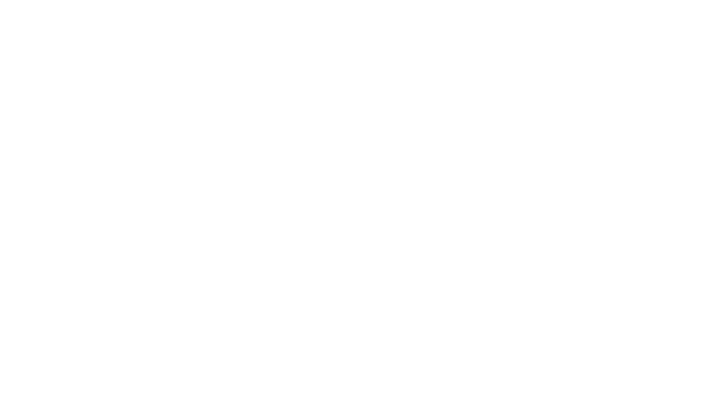
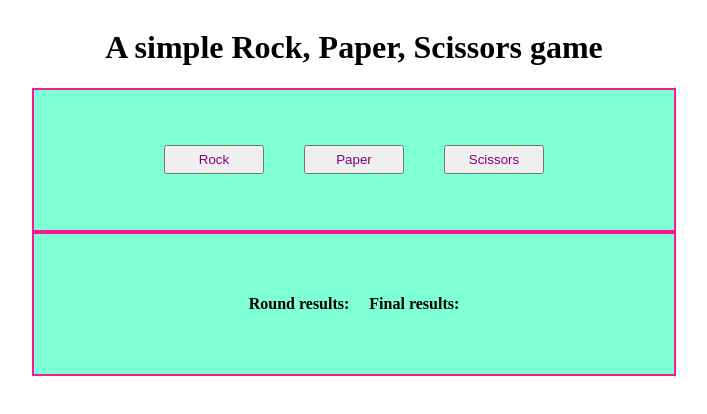
Before and after one commit to nassukesso/odin-rock-paper-scissors, a plain HTML site: page index.html in a window 1280 px wide. Shown: the whole page, without its empty margins (286-993 px from the left). Drawn offline with Linux system fonts and the light colour scheme.

Commit message:
Add buttons and some styles

```diff
--- a/css/styles.css
+++ b/css/styles.css
@@ -0,0 +1,32 @@
+.container {
+  padding: 20px;
+  border: 2px solid deeppink;
+  background-color: aquamarine;
+  width: 600px;
+  min-height: 100px;
+  display: flex;
+  align-items: center;
+  justify-content: center;
+}
+
+.inner-container {
+  display: block;
+}
+
+button {
+  padding: 5px 10px;
+  margin: 0 20px;
+  color: purple;
+  min-width: 100px;
+}
+
+body {
+  display: flex;
+  flex-direction: column;
+  align-items: center;
+}
+
+h2 {
+  font-size: 16px;
+  padding: 10px;
+}
--- a/index.html
+++ b/index.html
@@ -1,5 +1,6 @@
 <!DOCTYPE html>
 <html lang="en">
+
 <head>
   <meta charset="UTF-8">
   <meta http-equiv="X-UA-Compatible" content="IE=edge">
@@ -8,7 +9,26 @@
   <link rel="stylesheet" href="./css/styles.css" />
   <script src="./js/rockPaperScissors.js"></script>
 </head>
+
 <body>
+  <h1>A simple Rock, Paper, Scissors game</h1>
+  <div class="container">
+    <button id="rock" class="rps-button">Rock</button>
+    <button id="paper" class="rps-button">Paper</button>
+    <button id="scissors" class="rps-button">Scissors</button>
+  </div>
+  <div class="container">
+    <div class="inner-container">
+      <h2>Round results:</h2>
+      <div id="player-result"></div>
+      <div id="computer-result"></div>
+    </div>
+    <div class="inner-container">
+      <h2>Final results:</h2>
+      <div id="player-final-results"></div>
+      <div id="computer-final-results"></div>
+    </div>
+  </div>
+</body>
 
-</body>
 </html>
--- a/js/rockPaperScissors.js
+++ b/js/rockPaperScissors.js
@@ -1,5 +1,5 @@
 function getRandomInt(max) {
-  //returns randomly one of 0, 1,... max-1
+  // returns randomly one of 0, 1,... max-1
   return Math.floor(Math.random() * max);
 }
 
```
